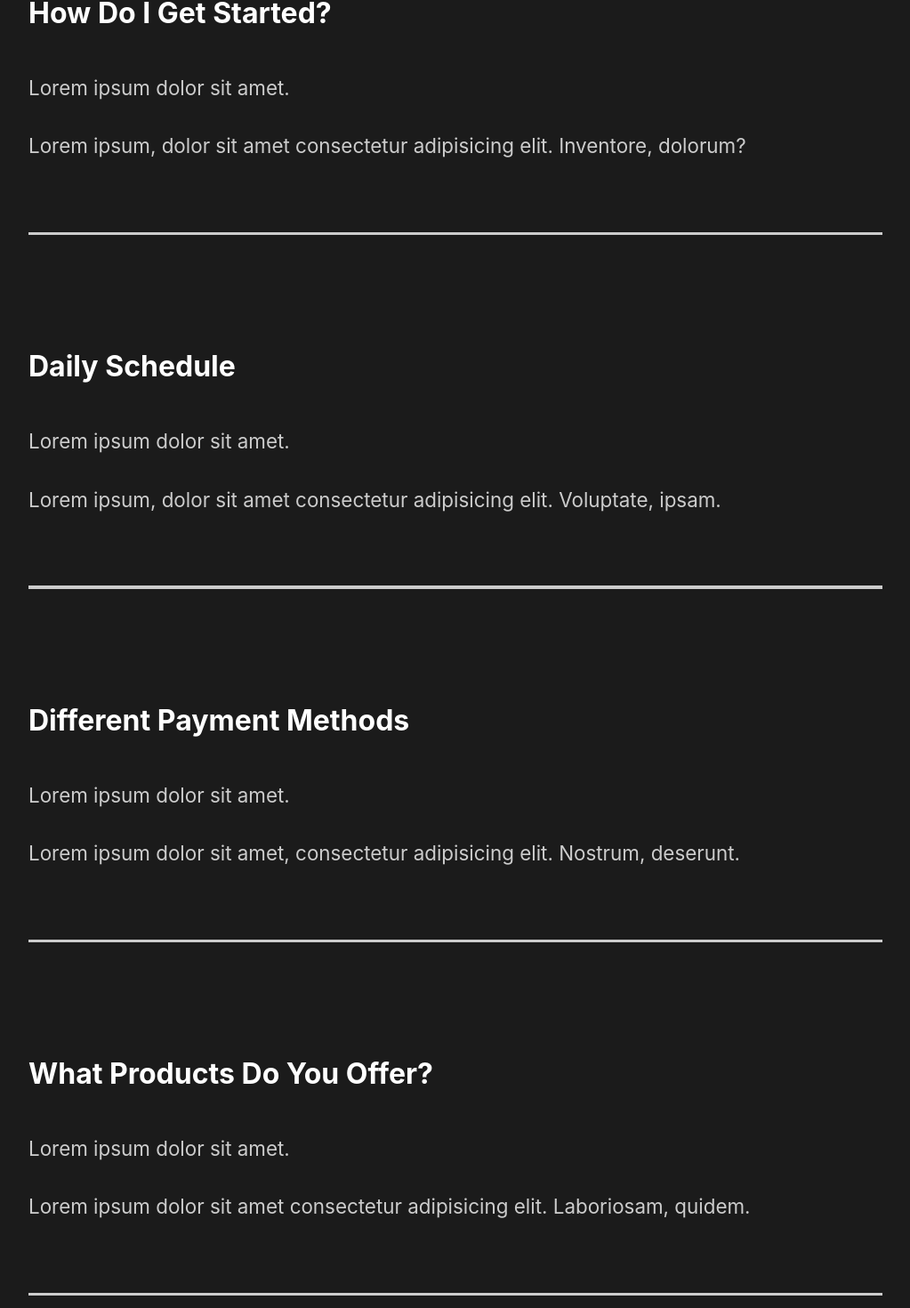
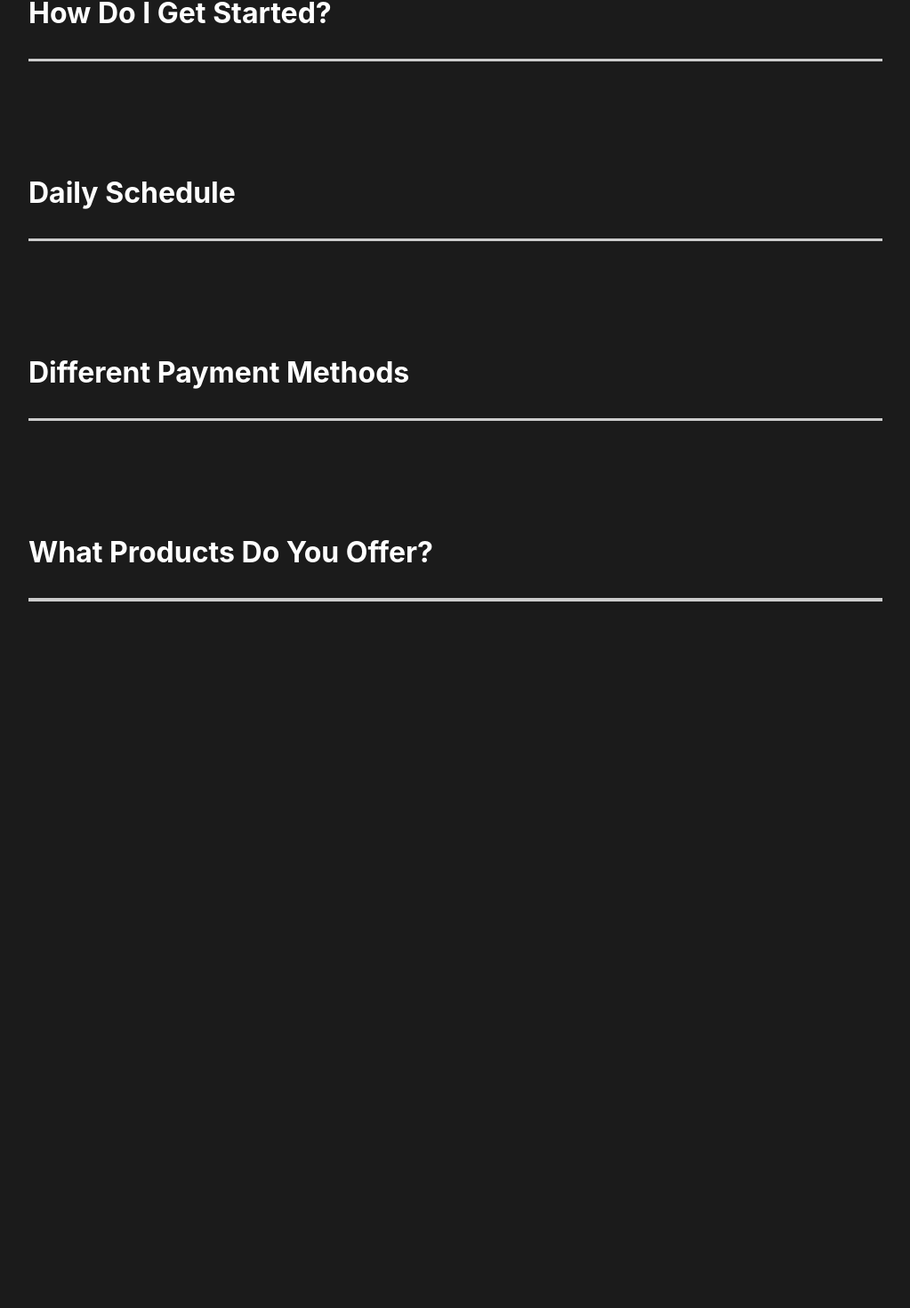
Before and after one commit to terryheewonkim/Capture-Portfolio, a React (Create React App) app: page / in a window 1280 px wide. Shown: the part 2470-3940 px from the top of the page at 89% size, without its empty margins (128-1151 px from the left). After the commit the page ends 3306 px from the top, so only its background shows below. Built offline with nearby package versions, Linux system fonts and the light colour scheme; the HTML template or start-up script is replaced by a standard one.

Commit message:
Add Toggle to faq section

```diff
--- a/src/components/FaqSection.js
+++ b/src/components/FaqSection.js
@@ -1,6 +1,8 @@
 import React from "react";
 import styled from "styled-components";
 import { About } from "../styles";
+import Toggle from "./Toggle";
+import { AnimateSharedLayout } from "framer-motion";
 
 const FaqSection = () => {
   return (
@@ -8,30 +10,27 @@
       <h2>
         Any Questions? <span>FAQ</span>
       </h2>
-      <div className="question">
-        <h4>How Do I Get Started?</h4>
+      {/* When you wrap content with a component, you have access to the content in that component via children props - check Toggle component */}
+      <AnimateSharedLayout>
+        <Toggle title="How Do I Get Started?">
           <div className="answer">
             <p>Lorem ipsum dolor sit amet.</p>
             <p>
-            Lorem ipsum, dolor sit amet consectetur adipisicing elit. Inventore,
-            dolorum?
+              Lorem ipsum, dolor sit amet consectetur adipisicing elit.
+              Inventore, dolorum?
             </p>
           </div>
-        <div className="faq-line"></div>
-      </div>
-      <div className="question">
-        <h4>Daily Schedule</h4>
+        </Toggle>
+        <Toggle title="Daily Schedule">
           <div className="answer">
             <p>Lorem ipsum dolor sit amet.</p>
             <p>
-            Lorem ipsum, dolor sit amet consectetur adipisicing elit. Voluptate,
-            ipsam.
+              Lorem ipsum, dolor sit amet consectetur adipisicing elit.
+              Voluptate, ipsam.
             </p>
           </div>
-        <div className="faq-line"></div>
-      </div>
-      <div className="question">
-        <h4>Different Payment Methods</h4>
+        </Toggle>
+        <Toggle title="Different Payment Methods">
           <div className="answer">
             <p>Lorem ipsum dolor sit amet.</p>
             <p>
@@ -39,19 +38,17 @@
               deserunt.
             </p>
           </div>
-        <div className="faq-line"></div>
-      </div>
-      <div className="question">
-        <h4>What Products Do You Offer?</h4>
+        </Toggle>
+        <Toggle title="What Products Do You Offer?">
           <div className="answer">
             <p>Lorem ipsum dolor sit amet.</p>
             <p>
-            Lorem ipsum dolor sit amet consectetur adipisicing elit. Laboriosam,
-            quidem.
+              Lorem ipsum dolor sit amet consectetur adipisicing elit.
+              Laboriosam, quidem.
             </p>
           </div>
-        <div className="faq-line"></div>
-      </div>
+        </Toggle>
+      </AnimateSharedLayout>
     </Faq>
   );
 };
--- /dev/null
+++ b/src/components/Toggle.js
@@ -0,0 +1,16 @@
+import { motion } from "framer-motion";
+import React, { useState } from "react";
+
+const Toggle = ({ children, title }) => {
+  const [toggle, setToggle] = useState(false);
+
+  return (
+    <motion.div layout className="question" onClick={() => setToggle(!toggle)}>
+      <motion.h4 layout>{title}</motion.h4>
+      {toggle ? children : ""}
+      <div className="faq-line"></div>
+    </motion.div>
+  );
+};
+
+export default Toggle;
```
Lines whose indentation alone changed are shown as unchanged.
